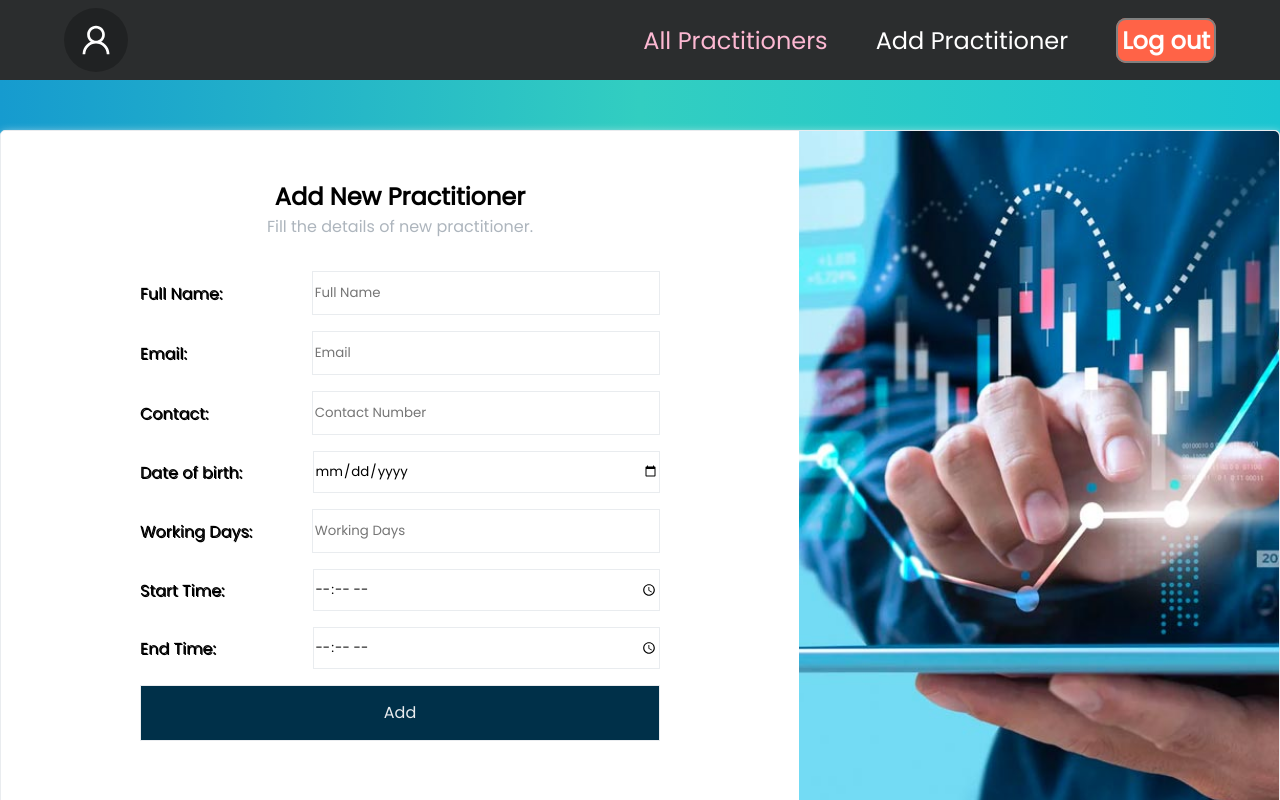
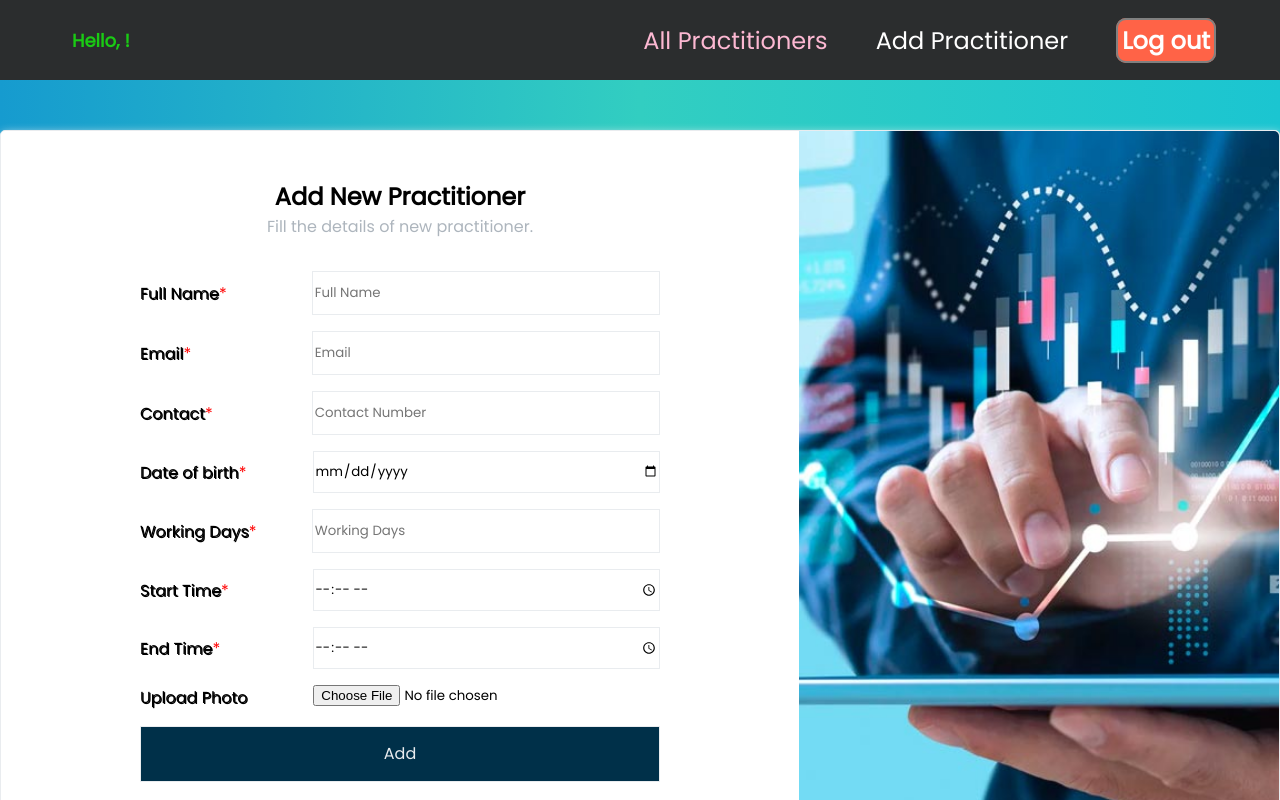
Before and after one commit to IshwarGautam/Practioner-Profile-Management, a React (Vite) app in the folder client/: page /practitioner/form in a window 1280 px wide. Built offline with nearby package versions, Linux system fonts and the light colour scheme; sample sign-in values are in the browser's storage.

Commit message:
State Management using zustand and store practitioner photo in cloudinary service.

```diff
--- a/client/src/App.css
+++ b/client/src/App.css
@@ -128,3 +128,28 @@ body {
 .ant-table-tbody > tr.ant-table-row:hover > td {
   background: rgba(67, 76, 196, 0.158) !important;
 }
+
+.required-field {
+  color: red;
+}
+
+.input-label {
+  display: flex;
+  width: 200px;
+  margin: auto;
+}
+
+label {
+  text-shadow: 1px 1px;
+}
+
+/* width */
+::-webkit-scrollbar {
+  width: 10px;
+}
+
+/* Handle */
+::-webkit-scrollbar-thumb {
+  background: #888;
+  border-radius: 10px;
+}
--- a/client/src/components/Form/PractitionerForm.module.css
+++ b/client/src/components/Form/PractitionerForm.module.css
@@ -49,15 +49,16 @@ h2,
   display: flex;
 }
 
-label {
-  margin: auto;
-  width: 200px;
-  text-shadow: 1px 1px;
-}
-
-.InputStyle {
+.InputStyle,
+.uploadPhoto {
   width: 100%;
   height: 40px;
   margin-left: 40px;
   border: 1px solid #e9ecef;
 }
+
+.uploadPhoto {
+  border: none;
+  height: 100%;
+  text-align: center;
+}
--- a/client/src/components/Form/PractitionerForm.tsx
+++ b/client/src/components/Form/PractitionerForm.tsx
@@ -1,29 +1,25 @@
+import label from "../../utils/label";
+import http from "../../services/http";
 import bgImg from "../../assets/img2.jpg";
 import { useForm } from "react-hook-form";
-import { http } from "../../services/http";
 import { useEffect, useState } from "react";
 import classes from "./PractitionerForm.module.css";
 import { useHistory, useParams } from "react-router-dom";
 import { handleEmailValidation } from "../../utils/emailValidation";
 
-type propsType = {
-  token: string;
-};
-
-export default function PractitionerForm(props: propsType) {
+export default function PractitionerForm() {
   const history = useHistory();
 
-  const [errorMessage] = useState<string>();
+  const [errorMessage, setErrorMessage] = useState<string>();
 
   let { practitioner_id } = useParams<{ practitioner_id?: string }>();
 
   const onSubmit = (data: object) => {
     if (practitioner_id) {
       http
-        .put(`/practitioner/${practitioner_id}`, data, {
-          headers: { Authorization: `Bearer ${props.token}` },
-        })
+        .put(`/practitioner/${practitioner_id}`, data)
         .then(() => {
+          if (photo) submitPhoto();
           history.replace("/practitioner");
         })
         .catch((error) => {
@@ -31,10 +27,9 @@ export default function PractitionerForm(props: propsType) {
         });
     } else {
       http
-        .post("/practitioner", data, {
-          headers: { Authorization: `Bearer ${props.token}` },
-        })
+        .post("/practitioner", data)
         .then(() => {
+          if (photo) submitPhoto();
           history.replace("/practitioner");
         })
         .catch((error) => {
@@ -53,7 +48,11 @@ export default function PractitionerForm(props: propsType) {
     endTime: "",
   };
 
+  const required: Boolean = true;
+
   let [practitionerDetail, setPractitionerDetail] = useState(initialState);
+
+  const [photo, setPhoto] = useState<Blob | any>(new Blob());
 
   const {
     register,
@@ -65,9 +64,7 @@ export default function PractitionerForm(props: propsType) {
   useEffect(() => {
     if (practitioner_id) {
       http
-        .get(`/practitioner/form/${practitioner_id}`, {
-          headers: { Authorization: `Bearer ${props.token}` },
-        })
+        .get(`/practitioner/form/${practitioner_id}`)
         .then((response) => {
           setPractitionerDetail(response.data[0]);
         })
@@ -78,6 +75,41 @@ export default function PractitionerForm(props: propsType) {
       reset((practitionerDetail = initialState));
     }
   }, [practitioner_id]);
+
+  const submitPhoto = () => {
+    const data = new FormData();
+
+    data.append("file", photo);
+    data.append("upload_preset", "practitioner_profile_management");
+    data.append("cloud_name", "dly7e04zt");
+    data.append("folder", "Practitioner-project-all-images");
+
+    http
+      .post("https://api.cloudinary.com/v1_1/dly7e04zt/image/upload", data)
+      .then((res) => {
+        console.log(res);
+        http.put(`/practitioner/${practitioner_id}`, {
+          ...practitionerDetail,
+          assetUrl: res.data.url,
+        });
+      })
+      .catch((error) => console.log(error));
+  };
+
+  interface fileType {
+    type: string;
+  }
+
+  const setPhotoAfterValidation = (file: fileType | null) => {
+    const acceptType = ["image/jpeg", "image/jpg", "image/png"];
+
+    if (file && acceptType.includes(file.type)) {
+      setPhoto(file);
+      setErrorMessage("");
+    } else {
+      setErrorMessage("Only jpg, jpeg and png file are allowed.");
+    }
+  };
 
   return (
     <section>
@@ -96,7 +128,7 @@ export default function PractitionerForm(props: propsType) {
           >
             {(practitionerDetail.fullName || !practitioner_id) && (
               <div className={classes.FormControl}>
-                <label>Full Name:</label>
+                {label("Full Name", required)}
                 <input
                   className={classes.InputStyle}
                   type="text"
@@ -115,7 +147,7 @@ export default function PractitionerForm(props: propsType) {
 
             {(practitionerDetail.email || !practitioner_id) && (
               <div className={classes.FormControl}>
-                <label>Email:</label>
+                {label("Email", required)}
                 <input
                   type="email"
                   defaultValue={practitionerDetail.email}
@@ -140,7 +172,7 @@ export default function PractitionerForm(props: propsType) {
 
             {(practitionerDetail.contact || !practitioner_id) && (
               <div className={classes.FormControl}>
-                <label>Contact:</label>
+                {label("Contact", required)}
                 <input
                   type="number"
                   defaultValue={practitionerDetail.contact}
@@ -168,7 +200,7 @@ export default function PractitionerForm(props: propsType) {
 
             {(practitionerDetail.dob || !practitioner_id) && (
               <div className={classes.FormControl}>
-                <label>Date of birth:</label>
+                {label("Date of birth", required)}
                 <input
                   type="date"
                   defaultValue={practitionerDetail.dob}
@@ -188,7 +220,7 @@ export default function PractitionerForm(props: propsType) {
 
             {(practitionerDetail.workingDays || !practitioner_id) && (
               <div className={classes.FormControl}>
-                <label>Working Days:</label>
+                {label("Working Days", required)}
                 <input
                   type="number"
                   defaultValue={practitionerDetail.workingDays}
@@ -211,7 +243,7 @@ export default function PractitionerForm(props: propsType) {
 
             {(practitionerDetail.startTime || !practitioner_id) && (
               <div className={classes.FormControl}>
-                <label>Start Time:</label>
+                {label("Start Time", required)}
                 <input
                   type="Time"
                   defaultValue={practitionerDetail.startTime}
@@ -229,7 +261,7 @@ export default function PractitionerForm(props: propsType) {
 
             {(practitionerDetail.endTime || !practitioner_id) && (
               <div className={classes.FormControl}>
-                <label>End Time:</label>
+                {label("End Time", required)}
                 <input
                   type="Time"
                   defaultValue={practitionerDetail.endTime}
@@ -244,10 +276,24 @@ export default function PractitionerForm(props: propsType) {
             {errors.endTime?.type === "required" && (
               <div className={classes.errorMsg}>Please fill end time.</div>
             )}
-            <button className="btn">{practitioner_id ? "Edit" : "Add"}</button>
+
+            <div className={classes.FormControl}>
+              {label("Upload Photo")}
+              <input
+                type="file"
+                id="img"
+                accept=".jpg, .jpeg, .png"
+                className={classes.uploadPhoto}
+                onChange={(e) =>
+                  setPhotoAfterValidation(e.target.files && e.target.files[0])
+                }
+              />
+            </div>
             {errorMessage && (
               <div className={classes.errorMsg}> {errorMessage} </div>
             )}
+
+            <button className="btn">{practitioner_id ? "Edit" : "Add"}</button>
           </form>
         </div>
         <div>
--- a/client/src/components/Layout/NavigationSection.tsx
+++ b/client/src/components/Layout/NavigationSection.tsx
@@ -1,8 +1,7 @@
-import { Popconfirm, Avatar } from "antd";
+import { Popconfirm } from "antd";
 import { Link } from "react-router-dom";
 import { useHistory } from "react-router-dom";
 import useUserStore from "../../store/userStore";
-import { UserOutlined } from "@ant-design/icons";
 import classes from "./NavigationSection.module.css";
 
 type NavigationSectionType = {
@@ -12,7 +11,7 @@ type NavigationSectionType = {
 function NavigationSection(props: NavigationSectionType) {
   const history = useHistory();
 
-  const activeUser = useUserStore((state: any) => state.userName);
+  const userInfo = useUserStore((state: any) => state.userInfo);
 
   const onLogout = () => {
     history.replace("/");
@@ -24,8 +23,9 @@ function NavigationSection(props: NavigationSectionType) {
       <div className={classes.logo}>
         <Link to="/practitioner" className={classes.unactive}>
           <div className={classes.userLogo}>
-            <Avatar size={64} icon={<UserOutlined />}></Avatar>
-            <div className={classes.activeUser}>{activeUser}</div>
+            <div className={classes.activeUser}>
+              Hello, {userInfo.userName}!
+            </div>
           </div>
         </Link>
       </div>
--- a/client/src/pages/Practitioners/AddPractitioner.tsx
+++ b/client/src/pages/Practitioners/AddPractitioner.tsx
@@ -13,7 +13,7 @@ function AddPractitioner() {
 
   return (
     <div className={classes.PractitionerForm}>
-      <PractitionerForm token={token && JSON.parse(token)} />
+      <PractitionerForm />
     </div>
   );
 }
--- a/client/src/pages/Practitioners/AllPractitioners.tsx
+++ b/client/src/pages/Practitioners/AllPractitioners.tsx
@@ -13,7 +13,7 @@ function AllPractitioners() {
 
   return (
     <div className={classes.PractitionerTable}>
-      <PractitionerTable token={token && JSON.parse(token)} />
+      <PractitionerTable />
     </div>
   );
 }
--- a/client/src/services/http.ts
+++ b/client/src/services/http.ts
@@ -1,5 +1,21 @@
-import axios from "axios";
+import axios, { AxiosRequestConfig } from "axios";
 
-export const http = axios.create({
+const http = axios.create({
   baseURL: "http://localhost:5000",
 });
+
+http.interceptors.request.use(
+  (req: AxiosRequestConfig) => {
+    const token: string = JSON.parse(
+      localStorage.getItem("userToken") || "false"
+    );
+
+    req.headers!.Authorization = `Bearer ${token}`;
+    return req;
+  },
+  (err) => {
+    console.log(err);
+  }
+);
+
+export default http;
--- a/client/src/store/userStore.tsx
+++ b/client/src/store/userStore.tsx
@@ -3,19 +3,19 @@ import create from "zustand";
 import { devtools, persist } from "zustand/middleware";
 
 interface UserState {
-  userName: string;
-  getActiveUserName: (userName: string) => void;
+  userInfo: {};
+  getUserInfo: (userInfo: object) => void;
 }
 
 const useUserStore = create(
   devtools(
     persist(
       (set): UserState => ({
-        userName: "",
-        getActiveUserName: (userName) => set({ userName }),
+        userInfo: {},
+        getUserInfo: (userInfo) => set({ userInfo }),
       }),
       {
-        name: "userName",
+        name: "userInfo",
       }
     )
   )
--- /dev/null
+++ b/client/src/utils/label.tsx
@@ -0,0 +1,8 @@
+export default function label(label: string, required: Boolean = false) {
+  return (
+    <div className="input-label">
+      <label>{label}</label>
+      {required && <div className="required-field">*</div>}
+    </div>
+  );
+}
```
Also changed, not shown: client/src/components/Form/SignInForm.tsx (+4 -4 lines), client/src/components/Form/SignUpForm.tsx (+4 -4 lines), client/src/components/Table/PractitionerTable.tsx (+11 -18 lines), 2 other files (tests, documents, lock files or other folders).
